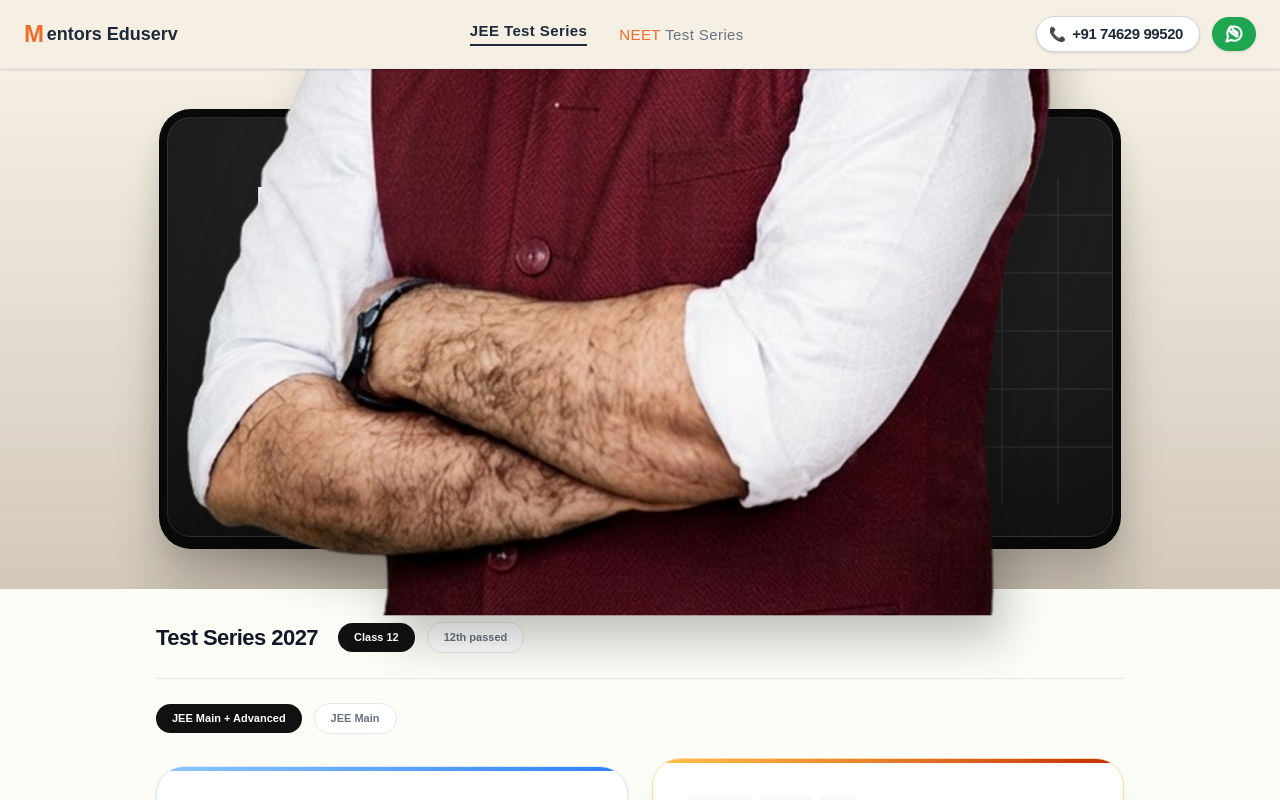
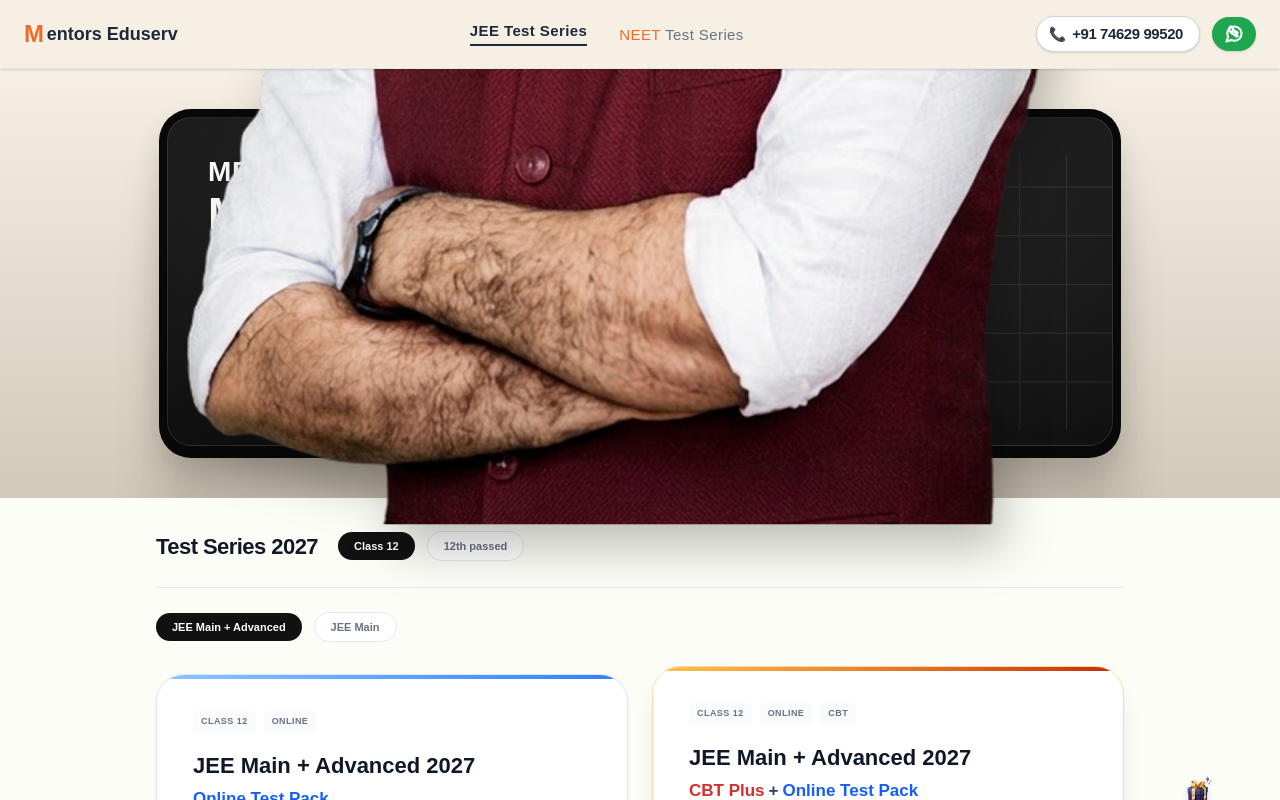
Before and after one commit to kartikkumar925800/assigment, a Next.js app: page / in a window 1280 px wide. Shown: the top 800 px of the page. Built offline with nearby package versions, Linux system fonts and the light colour scheme; a web font is replaced by a local one.

Commit message:
Remove fake swoosh and adjust inner card padding to match correct layout

```diff
--- a/src/app/page.tsx
+++ b/src/app/page.tsx
@@ -50,7 +50,7 @@ export default function Home() {
             >
               {/* Inner Gradient Card */}
               <div
-                className="relative flex flex-col md:flex-row items-center justify-between pt-6 pb-6 px-4 md:p-14 min-h-[250px] md:min-h-[287px] w-full rounded-[20px] md:rounded-[24px]"
+                className="relative flex flex-col md:flex-row items-center justify-between pt-6 pb-6 px-4 md:px-8 md:py-8 min-h-[250px] md:min-h-[287px] w-full rounded-[20px] md:rounded-[24px]"
                 style={{
                   background: 'radial-gradient(94.13% 130.56% at 50% 15.28%, #323232 0%, #090909 100%)',
                   border: '1px solid rgba(255,255,255,0.1)'
@@ -62,12 +62,12 @@ export default function Home() {
                   <img src="/maskg.svg" alt="" className="w-full h-full object-cover md:object-contain object-right opacity-40 md:opacity-100 mix-blend-screen md:mix-blend-normal" />
                 </div>
 
-                <div className="relative z-20 w-[65%] md:w-[60%] text-left pt-2 pl-2 md:pl-8">
-                  <h2 className="text-white font-black text-[18px] md:text-[32px] mb-1 md:mb-2 tracking-wide flex items-center leading-none">ME<span className="text-[#FF7800]">A</span>ITS</h2>
-                  <h3 className="text-white text-[24px] md:text-[52px] font-bold mb-2 md:mb-4 leading-[1.1] tracking-tight">
+                <div className="relative z-20 w-[65%] md:w-[60%] text-left pt-2 pl-2 md:pl-2">
+                  <h2 className="text-white font-black text-[18px] md:text-[28px] mb-1 md:mb-1 tracking-wide flex items-center leading-none">ME<span className="text-[#FF7800]">A</span>ITS</h2>
+                  <h3 className="text-white text-[24px] md:text-[44px] font-bold mb-2 md:mb-3 leading-[1.1] tracking-tight">
                     Mentors Eduserv’s<br className="hidden md:block" /> All India <br className="md:hidden" />Test Series
                   </h3>
-                  <p className="text-[#F06B27] font-bold text-[16px] md:text-[28px] mb-6 md:mb-12">JEE Main & Adv 2027</p>
+                  <p className="text-[#F06B27] font-bold text-[16px] md:text-[24px] mb-6 md:mb-10">JEE Main & Adv 2027</p>
 
                   <p className="text-gray-400 text-[10px] md:text-[13px] font-medium mb-2 md:mb-3">Designed by <br className="md:hidden" />Mr. Anand Jaiswal</p>
 
@@ -76,16 +76,6 @@ export default function Home() {
                     <div className="w-1.5 h-1.5 bg-yellow-400 rounded-full"></div>
                     <div className="w-1.5 h-1.5 bg-gray-500 rounded-full"></div>
                   </div>
-                </div>
-
-                {/* Orange Swoosh */}
-                <div className="absolute bottom-[-10px] md:bottom-0 left-0 md:left-[10%] w-[100%] md:w-[60%] h-[120px] z-10 pointer-events-none opacity-100 flex items-end overflow-hidden md:overflow-visible">
-                   <img
-                     src="/swoosh.svg"
-                     alt=""
-                     className="w-[150%] md:w-full h-auto object-cover md:object-contain object-bottom transform translate-y-4 md:translate-x-0 -translate-x-[20%]"
-                     style={{ filter: 'drop-shadow(0px -5px 10px rgba(0,0,0,0.3))' }}
-                   />
                 </div>
 
                 {/* Real Teacher Image - Breaking out of the box */}
```
